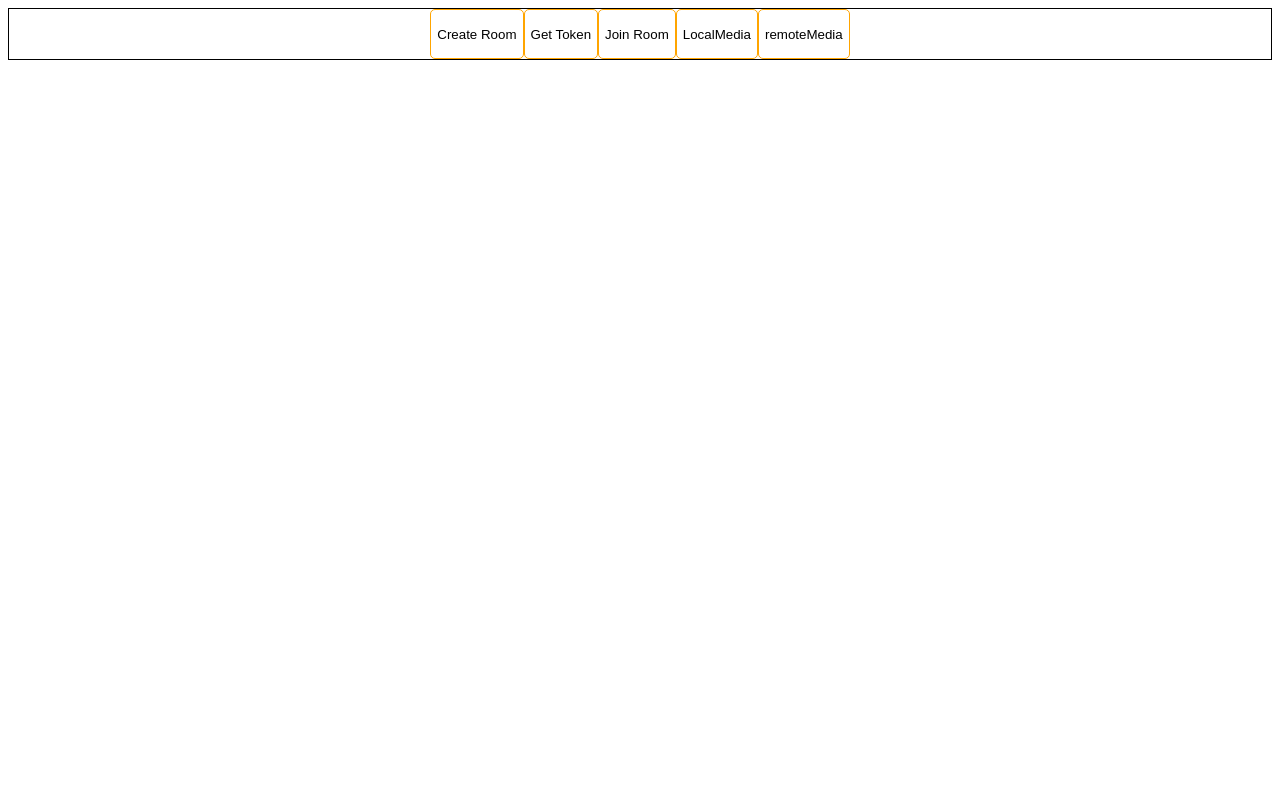
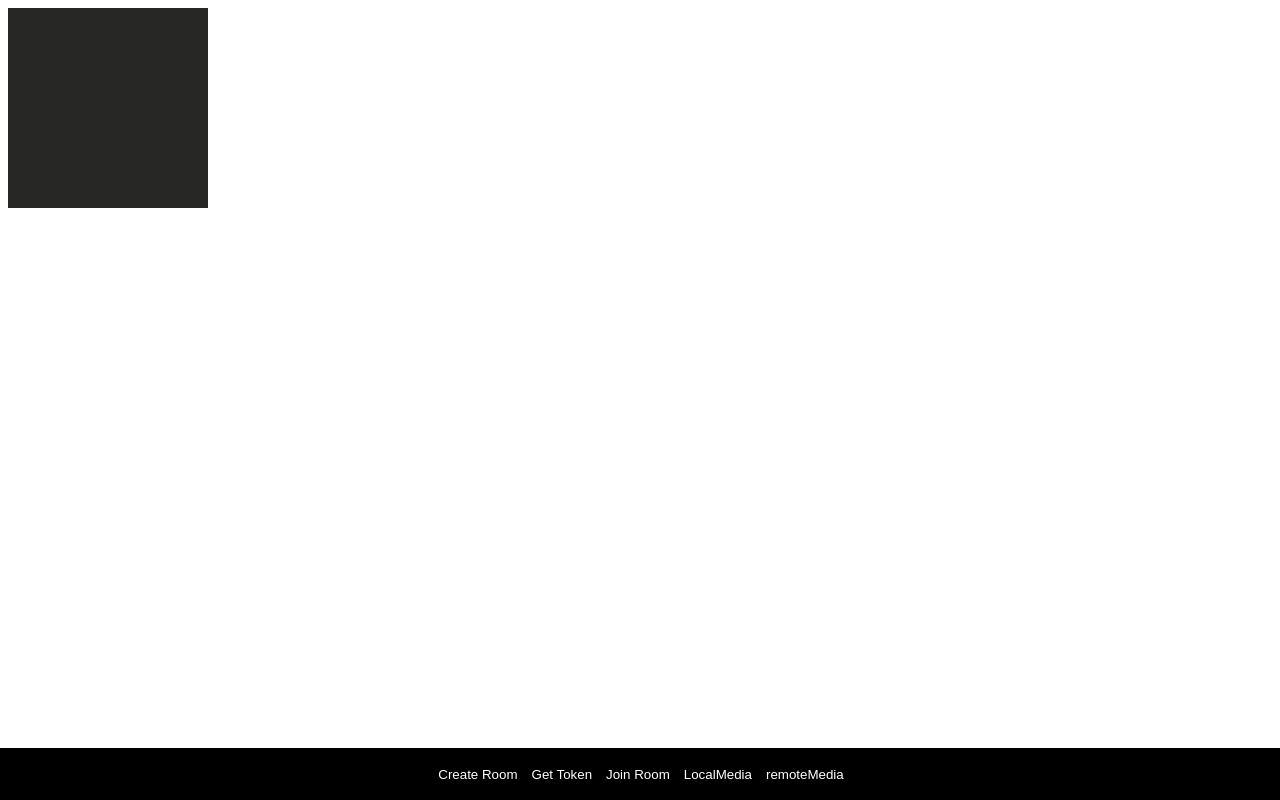
Before and after one commit to chrisdetmering/call-me-maybe, a React (Create React App) app in the folder client/: page / in a window 1280 px wide. Built offline with nearby package versions, Linux system fonts and the light colour scheme.

Commit message:
Added localMedia css

```diff
--- /dev/null
+++ b/client/src/components/Button /Button.js
@@ -0,0 +1,9 @@
+import React from 'react';
+import classes from './Button.module.css'
+const button = (props) => (
+  <button
+    className={classes.Button}
+    onClick={props.click}>{props.children}</button>
+)
+
+export default button;
--- /dev/null
+++ b/client/src/components/Button /Button.module.css
@@ -0,0 +1,9 @@
+.Button {
+  border: 1px solid transparent;
+  background-color: transparent;
+  color: white;
+}
+
+.Button:hover {
+  background-color: rgba(255, 255, 255, 0.25)
+}
--- a/client/src/components/Video/Video.js
+++ b/client/src/components/Video/Video.js
@@ -3,6 +3,8 @@ import axios from 'axios';
 import classes from './Video.module.css';
 import Aux from '../../hoc/Aux/Aux';
 import { connect } from 'twilio-video';
+
+import Button from '../Button /Button';
 
 class VideoComponent extends React.Component {
   constructor(props) {
@@ -80,27 +82,24 @@ class VideoComponent extends React.Component {
   render() {
 
     return (
-      <Aux class={classes.Control}>
-        <button
-          onClick={this.createRoom}
-          className={classes.Button}>Create Room</button>
-        <button
-          onClick={this.getToken}
-          className={classes.Button}>Get Token</button>
-        <button
-          onClick={this.joinRoom}
-          className={classes.Button}>Join Room</button>
-        <button
-          onClick={this.localMedia}
-          className={classes.Button}>LocalMedia</button>
-        <button
-          onClick={this.remoteMedia}
-          className={classes.Button}>remoteMedia</button>
+      <Aux>
+        <div>
+          <div id='localMedia' className={classes.localMedia}></div>
+          <div id='remoteMedia'></div>
+        </div>
 
-
-          <div id='localMedia'></div>
-          <div id='remoteMedia'></div>
-
+        <nav className={classes.Control}>
+          <Button
+            click={this.createRoom}>Create Room</Button>
+          <Button
+            click={this.getToken}>Get Token</Button>
+          <Button
+            click={this.joinRoom}>Join Room</Button>
+          <Button
+            click={this.localMedia}>LocalMedia</Button>
+          <Button
+            click={this.remoteMedia}>remoteMedia</Button>
+        </nav>
       </Aux>
     );
   }
--- a/client/src/components/Video/Video.module.css
+++ b/client/src/components/Video/Video.module.css
@@ -3,15 +3,26 @@
   border-radius: 5px;
 }
 
-.Button {
-  border: 1px solid orange;
-  border-radius: 5px;
-  background-color: white;
-}
-
 .Control {
+  position: fixed;
+  bottom: 0;
+  left: 0;
+  width: 100%;
+  background-color: black;
   border: 1px solid black;
   display: flex;
   justify-content: center;
   height: 50px;
 }
+
+.localMedia {
+  width: 200px;
+  height: 200px;
+  background-color: #272726;
+  background-repeat: no-repeat;
+}
+
+.localMedia video {
+  width: 100%;
+  height: 100%;
+}
```
